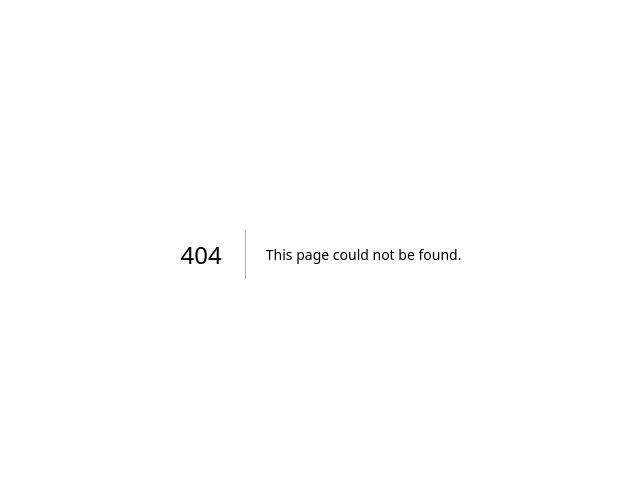
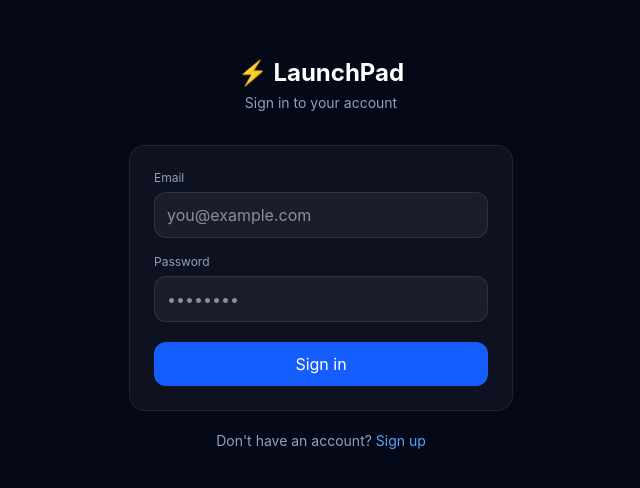
Before and after one commit to psamuel2/launchpad, a Next.js app: page /login in a window 1280 px wide. Before the commit this address had no page. Shown: the part 146-634 px from the top of the page, without its empty margins (319-959 px from the left). Built offline with nearby package versions, Linux system fonts and the light colour scheme; no server answers.

Commit message:
Add login page, fix redirect loop on unauthenticated dashboard access

```diff
--- /dev/null
+++ b/app/login/page.tsx
@@ -0,0 +1,146 @@
+"use client"
+
+import { useState } from "react"
+import { useRouter } from "next/navigation"
+import { createClient } from "@/lib/supabase"
+
+export default function LoginPage() {
+  const router = useRouter()
+  const [supabase] = useState(() => createClient())
+
+  const [mode, setMode] = useState<"signin" | "signup">("signin")
+  const [email, setEmail] = useState("")
+  const [password, setPassword] = useState("")
+  const [fullName, setFullName] = useState("")
+  const [loading, setLoading] = useState(false)
+  const [error, setError] = useState<string | null>(null)
+  const [message, setMessage] = useState<string | null>(null)
+
+  async function handleSubmit(e: React.FormEvent) {
+    e.preventDefault()
+    setError(null)
+    setMessage(null)
+    setLoading(true)
+
+    try {
+      if (mode === "signup") {
+        const { error } = await supabase.auth.signUp({
+          email,
+          password,
+          options: {
+            data: { full_name: fullName },
+          },
+        })
+        if (error) {
+          setError(error.message)
+        } else {
+          setMessage("Account created! Check your email to confirm, then sign in.")
+          setMode("signin")
+        }
+      } else {
+        const { error } = await supabase.auth.signInWithPassword({ email, password })
+        if (error) {
+          setError(error.message)
+        } else {
+          router.push("/")
+          router.refresh()
+        }
+      }
+    } catch (err: any) {
+      setError(err.message || "Something went wrong")
+    } finally {
+      setLoading(false)
+    }
+  }
+
+  return (
+    <div className="min-h-screen bg-[#050816] text-white flex items-center justify-center px-4">
+      <div className="w-full max-w-sm">
+        <div className="text-center mb-8">
+          <div className="text-2xl font-bold mb-1">⚡ LaunchPad</div>
+          <p className="text-slate-400 text-sm">
+            {mode === "signin" ? "Sign in to your account" : "Create your account"}
+          </p>
+        </div>
+
+        <form
+          onSubmit={handleSubmit}
+          className="bg-white/[0.04] border border-white/8 rounded-2xl p-6 flex flex-col gap-4"
+        >
+          {mode === "signup" && (
+            <div>
+              <label className="block text-xs text-slate-400 mb-1.5">Full name</label>
+              <input
+                type="text"
+                required
+                value={fullName}
+                onChange={(e) => setFullName(e.target.value)}
+                className="w-full px-3 py-2.5 rounded-xl bg-white/5 border border-white/10 text-sm outline-none focus:border-blue-500/50 transition"
+                placeholder="Jane Doe"
+              />
+            </div>
+          )}
+
+          <div>
+            <label className="block text-xs text-slate-400 mb-1.5">Email</label>
+            <input
+              type="email"
+              required
+              value={email}
+              onChange={(e) => setEmail(e.target.value)}
+              className="w-full px-3 py-2.5 rounded-xl bg-white/5 border border-white/10 text-sm outline-none focus:border-blue-500/50 transition"
+              placeholder="you@example.com"
+            />
+          </div>
+
+          <div>
+            <label className="block text-xs text-slate-400 mb-1.5">Password</label>
+            <input
+              type="password"
+              required
+              minLength={6}
+              value={password}
+              onChange={(e) => setPassword(e.target.value)}
+              className="w-full px-3 py-2.5 rounded-xl bg-white/5 border border-white/10 text-sm outline-none focus:border-blue-500/50 transition"
+              placeholder="••••••••"
+            />
+          </div>
+
+          {error && (
+            <p className="text-red-400 text-xs bg-red-500/10 border border-red-500/20 rounded-lg px-3 py-2">
+              {error}
+            </p>
+          )}
+          {message && (
+            <p className="text-emerald-400 text-xs bg-emerald-500/10 border border-emerald-500/20 rounded-lg px-3 py-2">
+              {message}
+            </p>
+          )}
+
+          <button
+            type="submit"
+            disabled={loading}
+            className="w-full py-2.5 rounded-xl bg-blue-600 hover:bg-blue-500 disabled:opacity-50 disabled:cursor-not-allowed text-sm font-medium transition-all mt-1"
+          >
+            {loading ? "Please wait…" : mode === "signin" ? "Sign in" : "Sign up"}
+          </button>
+        </form>
+
+        <p className="text-center text-sm text-slate-400 mt-5">
+          {mode === "signin" ? "Don't have an account?" : "Already have an account?"}{" "}
+          <button
+            type="button"
+            onClick={() => {
+              setMode(mode === "signin" ? "signup" : "signin")
+              setError(null)
+              setMessage(null)
+            }}
+            className="text-blue-400 hover:text-blue-300 font-medium transition"
+          >
+            {mode === "signin" ? "Sign up" : "Sign in"}
+          </button>
+        </p>
+      </div>
+    </div>
+  )
+}
--- a/app/page.tsx
+++ b/app/page.tsx
@@ -146,7 +146,7 @@ export default function Home() {
       .then(({ data: { user } }: { data: { user: any } }) => {
         if (!isMounted) return
         if (!user) {
-          router.push("/")
+          router.push("/login")
         } else {
           setUser(user)
           setLoadingUser(false)
@@ -155,7 +155,7 @@ export default function Home() {
       .catch((err: any) => {
         console.error("Auth check failed:", err)
         if (!isMounted) return
-        router.push("/")
+        router.push("/login")
       })
 
     // Safety net: never let the spinner hang forever, even if the
@@ -165,7 +165,7 @@ export default function Home() {
         setLoadingUser((prev) => {
           if (prev) {
             console.error("Auth check timed out")
-            router.push("/")
+            router.push("/login")
           }
           return prev
         })
```
